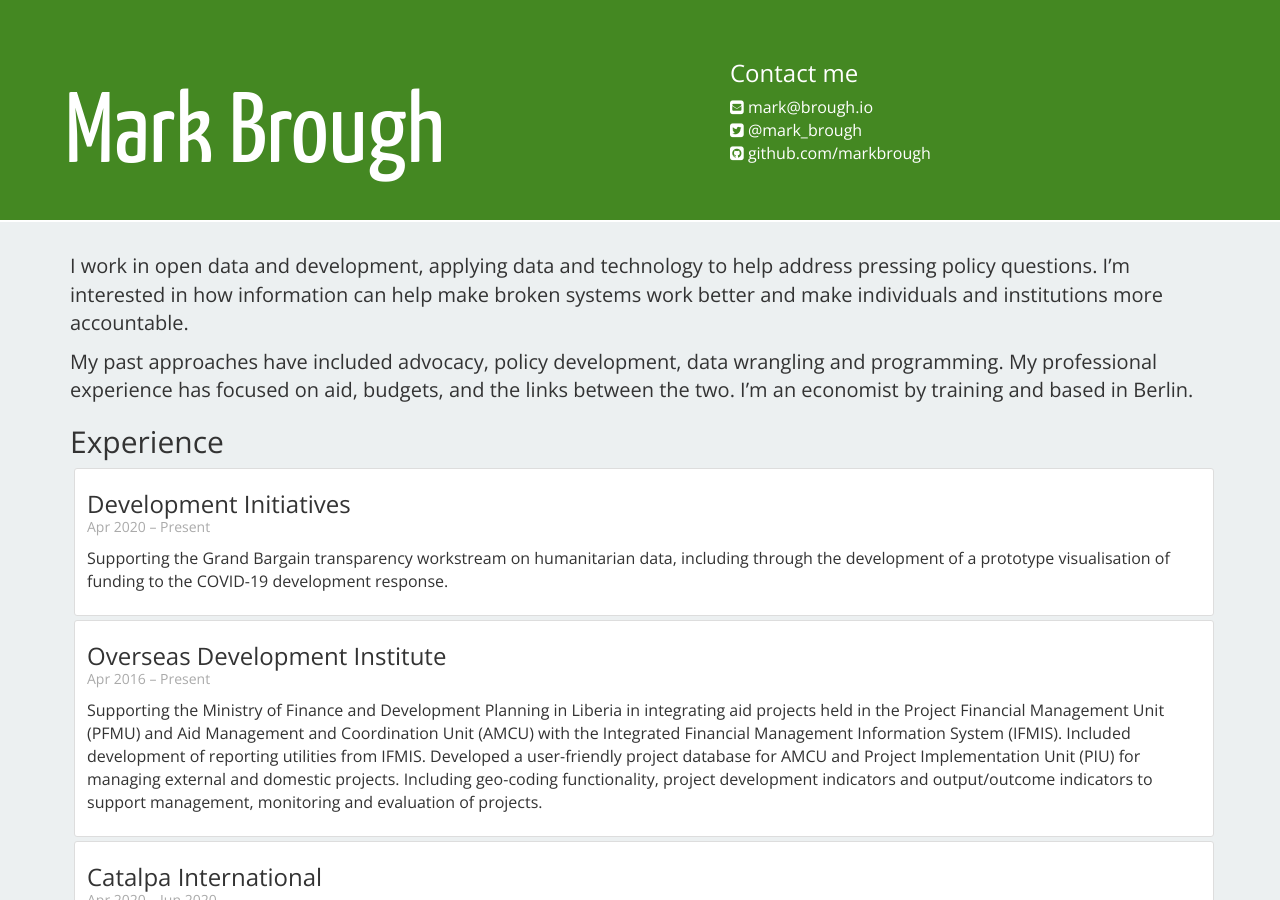
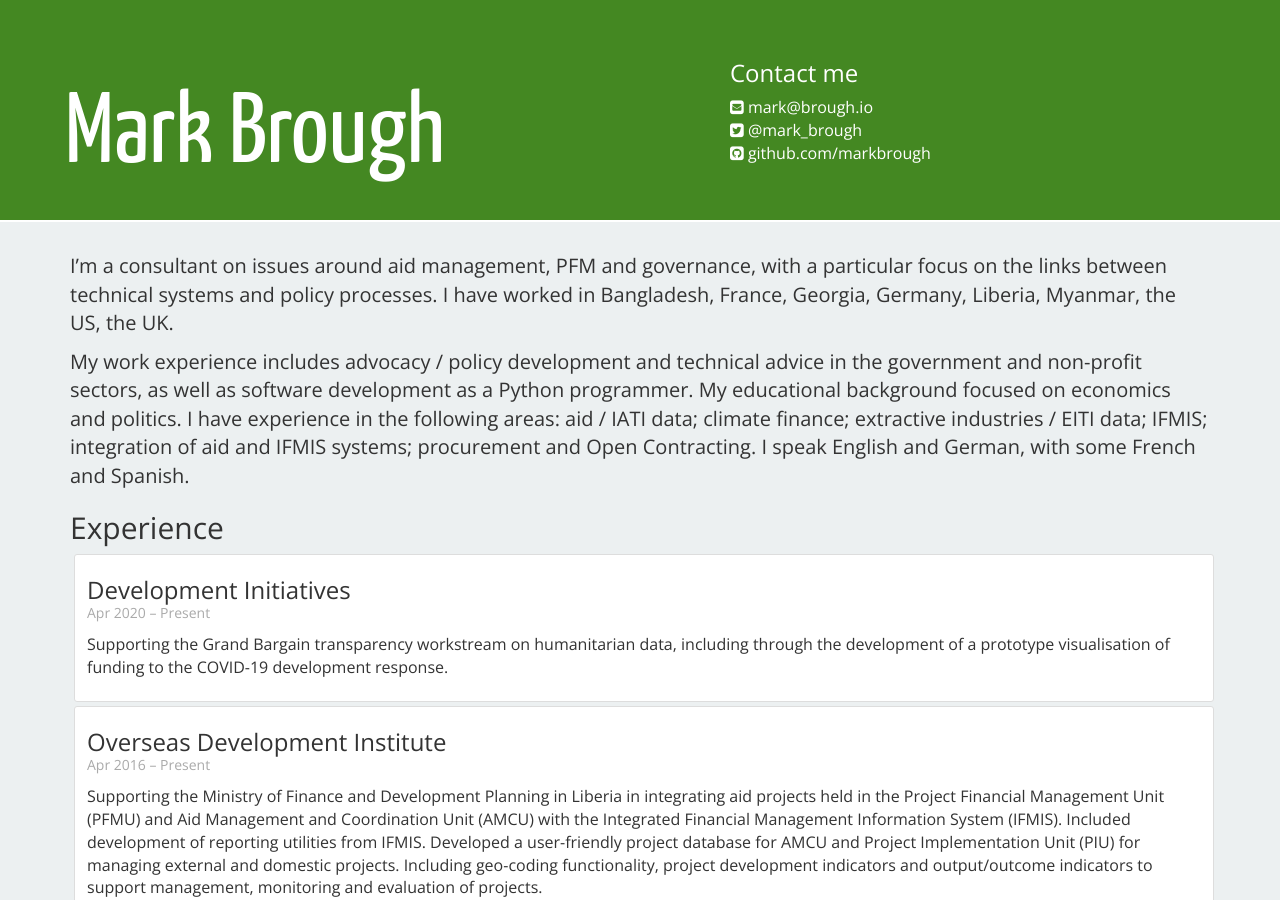
Before and after one commit to markbrough/markbrough.github.com, a Jekyll site: the page built from index.md, in a window 1280 px wide and 900 px high. Built offline with Jekyll 4.4.1, drawn with Linux system fonts in a browser that asks for light colours; nearby versions of some CDN libraries.

Commit message:
Update blurb

```diff
--- a/index.md
+++ b/index.md
@@ -3,6 +3,6 @@ title: Mark Brough
 layout: frontpage
 ---
 
-I work in open data and development, applying data and technology to help address pressing policy questions. I'm interested in how information can help make broken systems work better and make individuals and institutions more accountable.
+I'm a consultant on issues around aid management, PFM and governance, with a particular focus on the links between technical systems and policy processes. I have worked in Bangladesh, France, Georgia, Germany, Liberia, Myanmar, the US, the UK.
 
-My past approaches have included advocacy, policy development, data wrangling and programming. My professional experience has focused on aid, budgets, and the links between the two. I'm an economist by training and based in Berlin.
+My work experience includes advocacy / policy development and technical advice in the government and non-profit sectors, as well as software development as a Python programmer. My educational background focused on economics and politics. I have experience in the following areas: aid / IATI data; climate finance; extractive industries / EITI data; IFMIS; integration of aid and IFMIS systems; procurement and Open Contracting. I speak English and German, with some French and Spanish.
```
